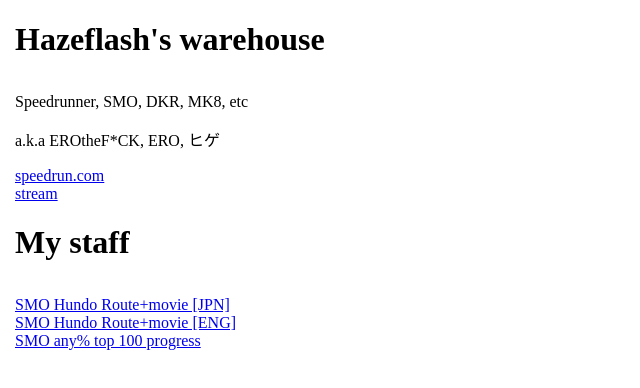
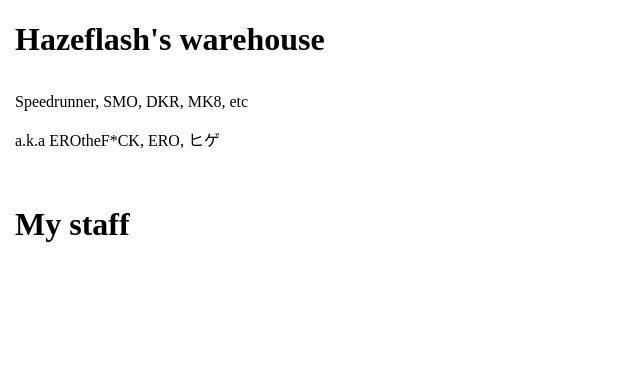
Before and after one commit to hazeflash/hazeflash, a plain HTML site: page index.html in a window 1280 px wide. Shown: the whole page, without its empty margins (0-640 px from the left). Drawn offline with Linux system fonts and the light colour scheme.

Commit message:
Update index.html

```diff
--- a/index.html
+++ b/index.html
@@ -10,16 +10,9 @@
       <h1 class="title">Hazeflash's warehouse</h1>
       <p>Speedrunner, SMO, DKR, MK8, etc</p>
       <p>a.k.a EROtheF*CK, ERO, ヒゲ<p>
-      <a href="https://www.speedrun.com/user/haze">speedrun.com</a>
-      <br>
-      <a href="https://www.twitch.tv/hazeflash">stream</a>
       <br>
       <h1>My staff</h1>
-      <a href="https://docs.google.com/spreadsheets/d/1Bqwhcz1IYntEb3yoeFXBZPRVyaqmPbO79xzcO2kPVCY">SMO Hundo Route+movie [JPN]</a>
-      <br>
-      <a href="https://docs.google.com/spreadsheets/d/1ldQ1cZhmlF0ZXnKISeNIITn7QTp_j7Il_ztq9sqRnUw">SMO Hundo Route+movie [ENG]</a>
-      <br>
-      <a href="https://docs.google.com/spreadsheets/d/1ZAtWFk4iP2uoxZgMYUW7_3cGG2T1LBeCDA6SMSFvFCY">SMO any% top 100 progress</a>
+
     </div>
   </body>
 </html>
```
